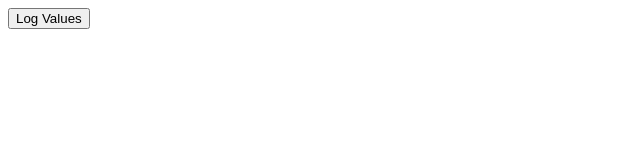
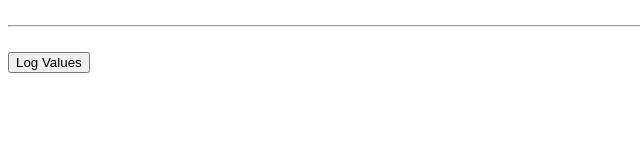
Before and after one commit to Paraboly/pwc-dynamic-form, a website with bundled scripts: page src/index.html in a window 1280 px wide. Shown: the whole page, without its empty margins (0-640 px from the left). Built offline with nearby package versions, Linux system fonts and the light colour scheme.

Commit message:
visual on index.html

```diff
--- a/src/index.html
+++ b/src/index.html
@@ -91,6 +91,8 @@
       ></pwc-dynamic-form-buttons>
     </pwc-dynamic-form>
 
+    <hr style="margin-top: 25px; margin-bottom: 25px" />
+
     <button id="get-values-button">Log Values</button>
 
     <script>
```
